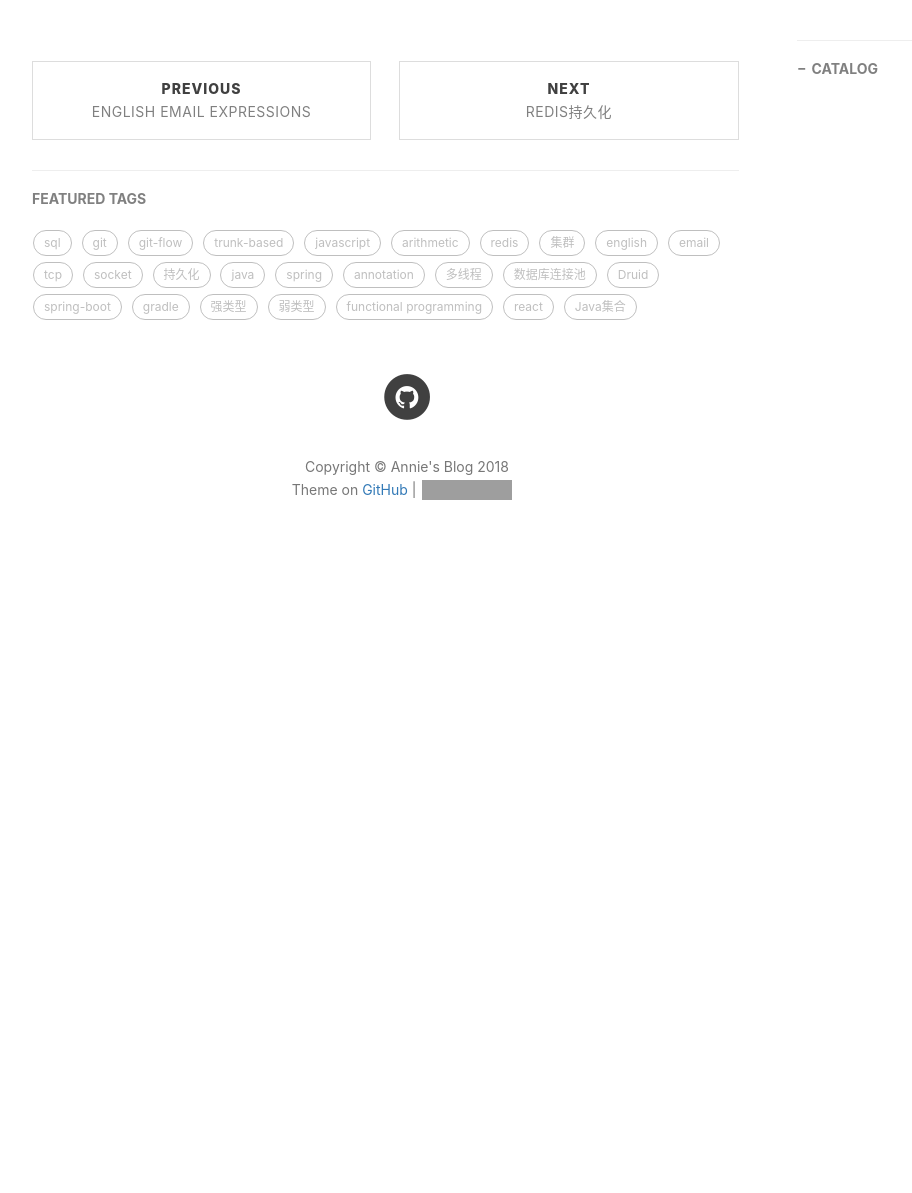
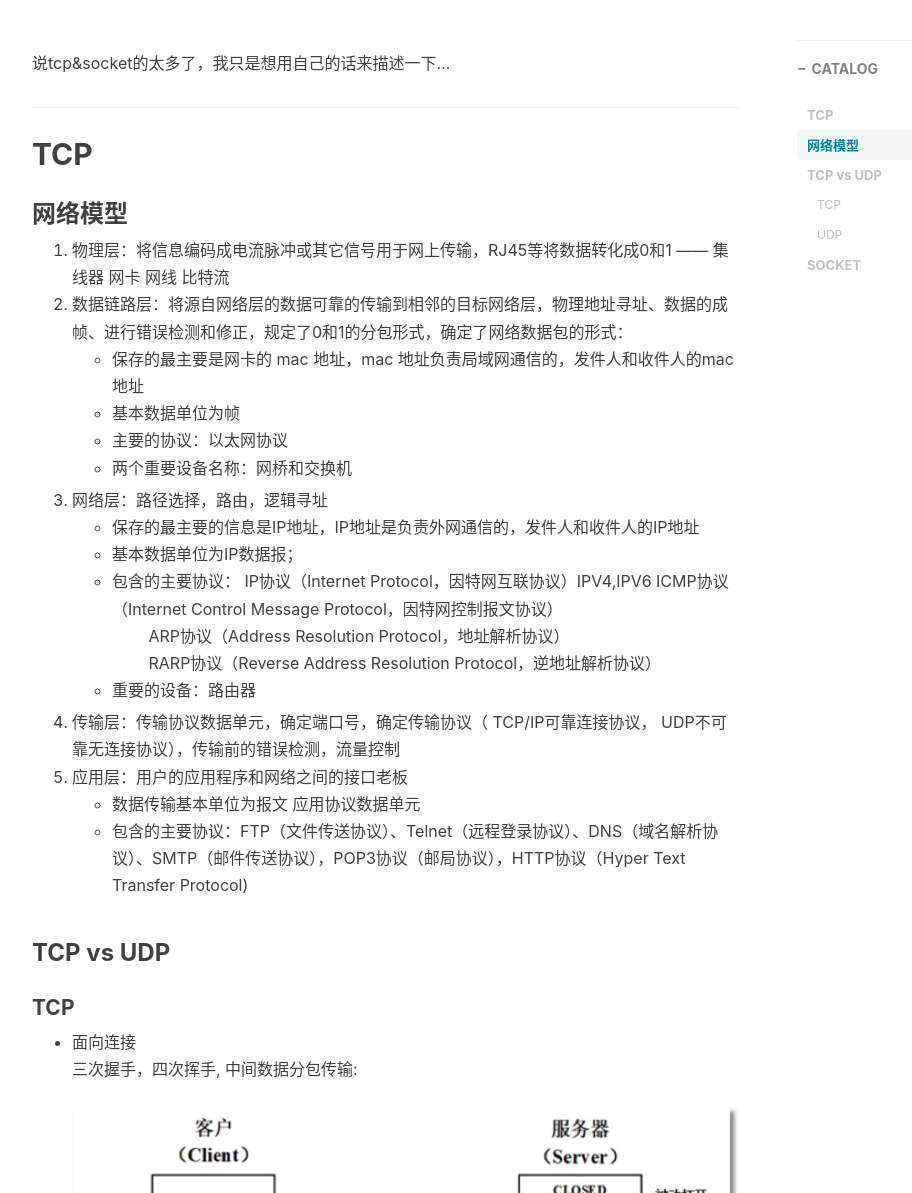
Before and after one commit to dongjx/dongjx.github.io, a Jekyll site: the page built from _posts/2017-09-20-TCP-Socket.md, in a window 1280 px wide and 1400 px high, scrolled down 250 px. Shown: the part 207-1400 px from the top of the window, without its empty margins (233-1145 px from the left). Built offline with Jekyll 4.4.1, drawn with Linux system fonts in a browser that asks for light colours; nearby versions of some CDN libraries; comment, search, counter and statistics services are not loaded; before the commit the page ends 1051 px from its top, so only the background shows below that; some of the changed text lies outside the part shown; grey boxes are pictures that could not be loaded.

Commit message:
Update 2017-09-20-TCP-Socket.md

```diff
--- a/_posts/2017-09-20-TCP-Socket.md
+++ b/_posts/2017-09-20-TCP-Socket.md
@@ -9,4 +9,56 @@ catalog: true
 tags:
     - tcp
     - socket
+
 ---
+说tcp&socket的太多了，我只是想用自己的话来描述一下...
+
+---
+
+## TCP
+### 网络模型
+1. 物理层：将信息编码成电流脉冲或其它信号用于网上传输，RJ45等将数据转化成0和1 —— 集线器 网卡 网线 比特流
+2. 数据链路层：将源自网络层的数据可靠的传输到相邻的目标网络层，物理地址寻址、数据的成帧、进行错误检测和修正，规定了0和1的分包形式，确定了网络数据包的形式：
+- 保存的最主要是网卡的 mac 地址，mac 地址负责局域网通信的，发件人和收件人的mac地址
+- 基本数据单位为帧
+- 主要的协议：以太网协议
+- 两个重要设备名称：网桥和交换机
+
+3. 网络层：路径选择，路由，逻辑寻址
+- 保存的最主要的信息是IP地址，IP地址是负责外网通信的，发件人和收件人的IP地址
+- 基本数据单位为IP数据报；
+- 包含的主要协议：
+    IP协议（Internet Protocol，因特网互联协议）IPV4,IPV6
+    ICMP协议（Internet Control Message Protocol，因特网控制报文协议）
+　 　ARP协议（Address Resolution Protocol，地址解析协议）
+　　 RARP协议（Reverse Address Resolution Protocol，逆地址解析协议）
+- 重要的设备：路由器
+
+4. 传输层：传输协议数据单元，确定端口号，确定传输协议（ TCP/IP可靠连接协议， UDP不可靠无连接协议），传输前的错误检测，流量控制
+5. 应用层：用户的应用程序和网络之间的接口老板
+- 数据传输基本单位为报文 应用协议数据单元
+- 包含的主要协议：FTP（文件传送协议）、Telnet（远程登录协议）、DNS（域名解析协议）、SMTP（邮件传送协议），POP3协议（邮局协议），HTTP协议（Hyper Text Transfer Protocol)
+
+### TCP vs UDP
+#### TCP
+- 面向连接
+三次握手，四次挥手, 中间数据分包传输:
+![img](https://dongjx.github.io/img/posts/tcp.jpg)
+![img](https://dongjx.github.io/img/posts/tcp1.jpg)
+![img](https://dongjx.github.io/img/posts/tcp2.jpg)
+- 可靠传输
+- 分包传输
+- 适用传输大量数据
+- 速度慢
+`对应的应用层协议：http, https, ftp...`
+
+#### UDP
+- 面向非连接
+- 不可靠传输
+- 不分包传输
+- 适用传输少量数据
+- 数据快
+`对应的应用层协议：DNS...`
+
+## SOCKET
+本质是编程接口(API)，对TCP/IP的封装，TCP/IP也要提供可供程序员做网络开发所用的接口，这就是Socket编程接口
```
